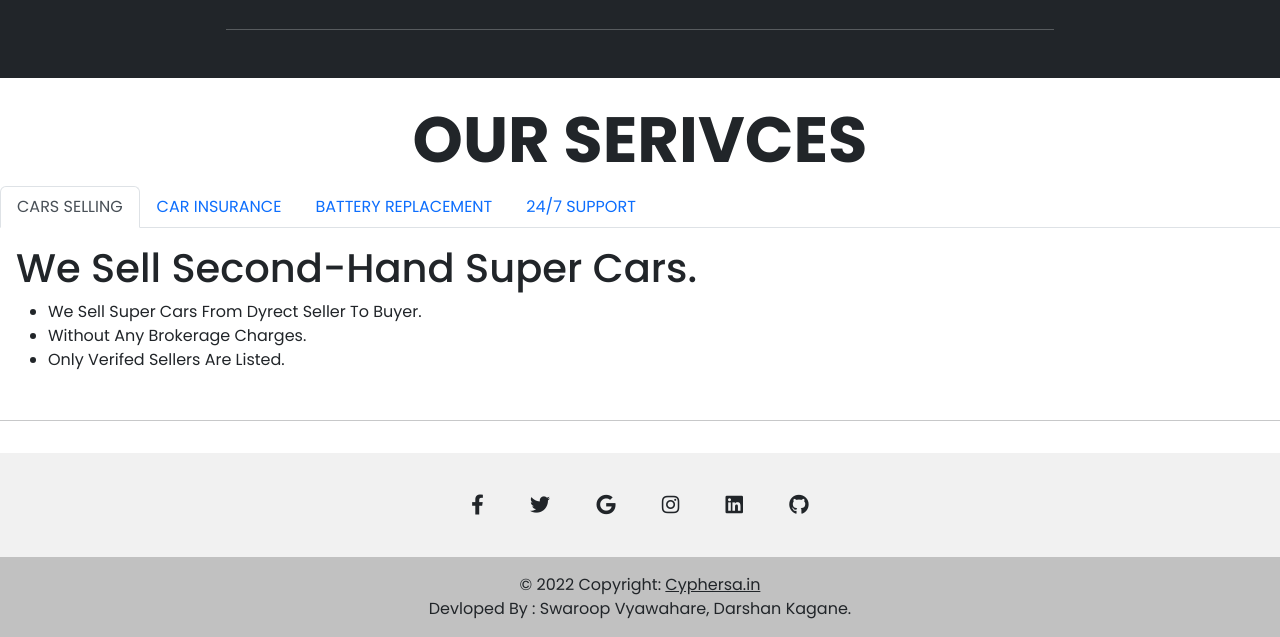
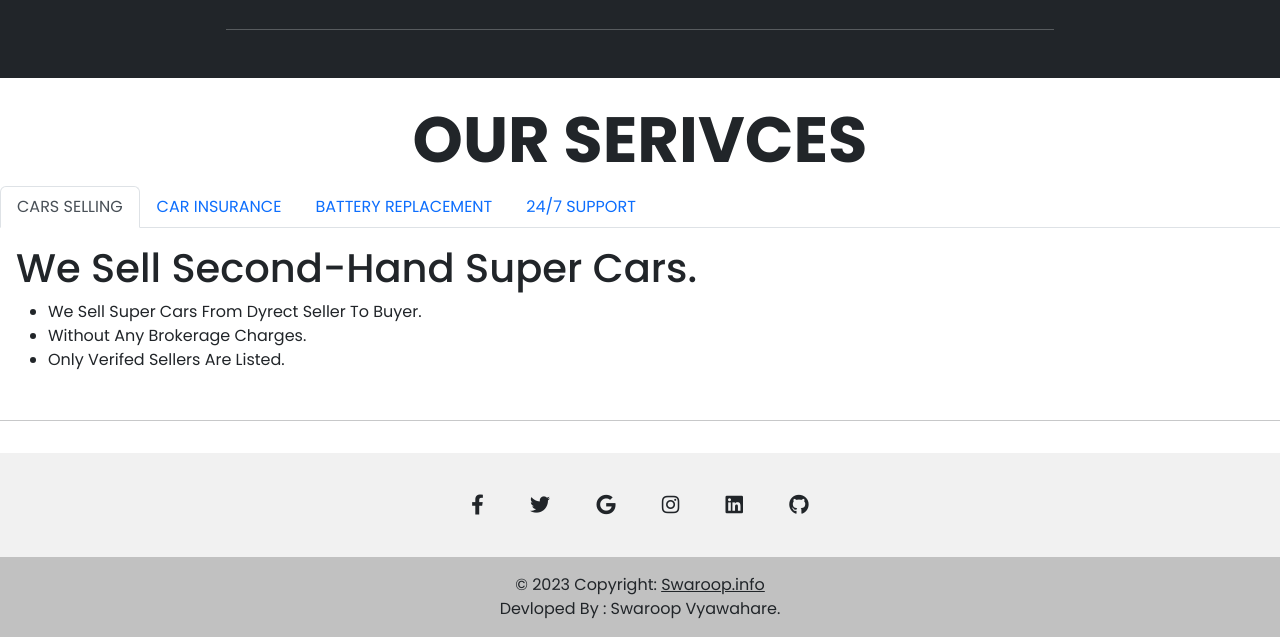
Before and after one commit to VSwaroop07/CarsWorld, a plain HTML site: page index.html in a window 1280 px wide. Shown: the part 1371-2008 px from the top of the page. Drawn offline with nearby package versions, Linux system fonts and the light colour scheme.

Commit message:
copiright updatedto 2023

```diff
--- a/index.html
+++ b/index.html
@@ -369,10 +369,10 @@
 
     <!-- Copyright -->
     <div class="text-center text-dark p-3" style="background-color: rgba(0, 0, 0, 0.2);">
-      © 2022 Copyright:
-      <a class="text-dark" href="#">Cyphersa.in</a>
+      © 2023 Copyright:
+      <a class="text-dark" href="#">Swaroop.info</a>
       <br>
-      Devloped By : Swaroop Vyawahare, Darshan Kagane.
+      Devloped By : Swaroop Vyawahare.
     </div>
     <!-- Copyright -->
   </footer>
```
